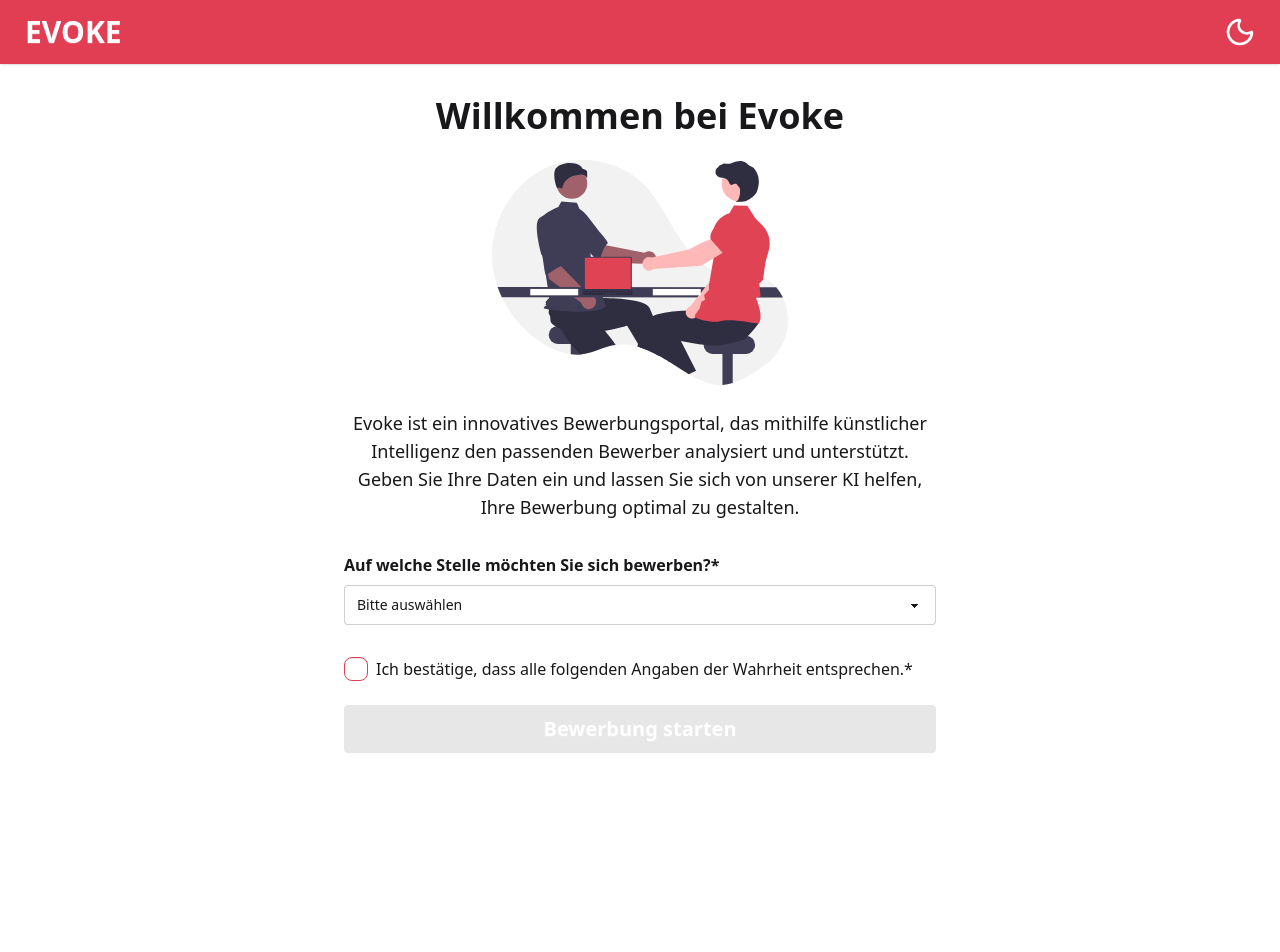
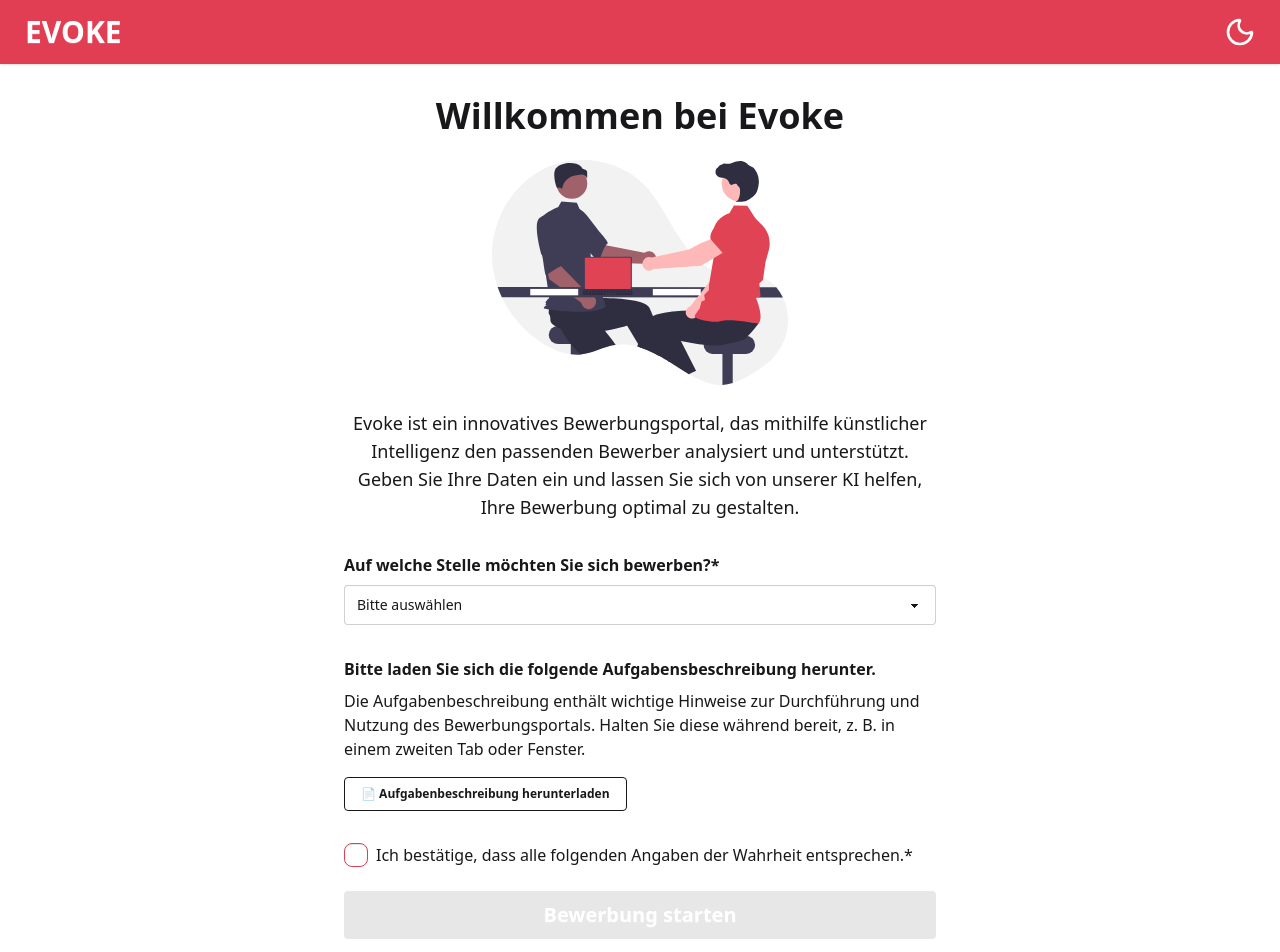
Before and after one commit to michellewrg/MotEmot, a React (Vite) app in the folder ki-bewerbung-check/: page / in a window 1280 px wide. Shown: the top 952 px of the page. Before the commit the page ends 801 px from the top, so only its background shows below. Built offline with nearby package versions, Linux system fonts and the light colour scheme.

Commit message:
added task download and description

```diff
--- a/ki-bewerbung-check/pages/Welcome.tsx
+++ b/ki-bewerbung-check/pages/Welcome.tsx
@@ -48,6 +48,15 @@ export default function Welcome() {
         </select>
       </label>
 
+      <div className="w-1/2 space-y-2">
+        <p className="text-base font-semibold">Bitte laden Sie sich die folgende Aufgabensbeschreibung herunter.</p>
+        <p>Die Aufgabenbeschreibung enthält wichtige Hinweise zur Durchführung und Nutzung des Bewerbungsportals. Halten Sie diese während bereit, z. B. in einem zweiten Tab oder Fenster.</p>
+        <a href="/downloads/aufgabe.pdf" download className="btn btn-outline btn-sm mt-2 p-4">
+          📄 Aufgabenbeschreibung herunterladen
+        </a>
+      </div>
+
+
       {/* Positionsauswahl */}
       <div className="w-1/2 space-y-4">
         {/* Bestätigung + Button */}
@@ -63,6 +72,7 @@ export default function Welcome() {
           </span>
         </label>
 
+
         <button
           type="button"
           className={`btn btn-accent text-white text-xl h-12 w-full mt-2 ${
```
Also changed, not shown: ki-bewerbung-check/pages/PersonalInformation.tsx (+2 -6 lines), 1 other file (tests, documents, lock files or other folders).
